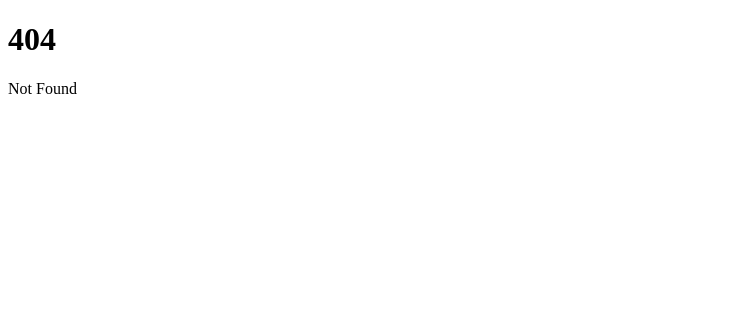
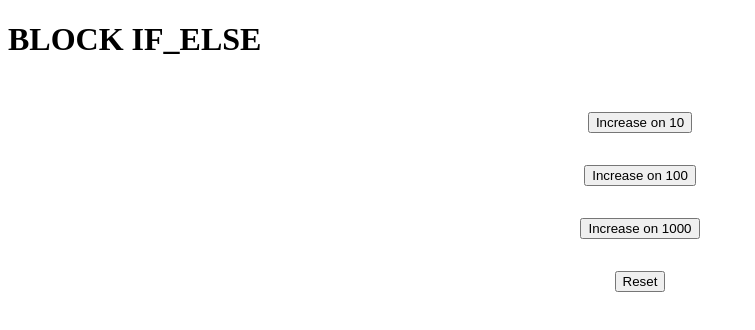
Before and after one commit to Waldemar-00/svelte_5, a SvelteKit app in the folder myapp/: page /if_else in a window 1280 px wide. Before the commit this address had no page. Shown: the top 330 px of the page, without its empty margins (0-755 px from the left). Built offline with nearby package versions, Linux system fonts and the light colour scheme.

Commit message:
IF-ELSE construction.

```diff
--- /dev/null
+++ b/myapp/src/routes/if_else/+page.svelte
@@ -0,0 +1,46 @@
+
+<script lang='ts'>
+    let a = $state(0)
+    function increaseOn(amount: number | 'reset') {
+        if(amount === 'reset') a = 0
+        else a = a + amount
+    }
+</script>
+<h1>BLOCK IF_ELSE</h1>
+
+<h2>
+    {#if a >= 1000}
+        The 'a' more then 1000
+    {:else if a >= 100}
+        The 'a' more then 100
+    {:else if a >= 10}
+         The 'a' more then 10
+    {/if}
+</h2>
+
+<div>
+
+    <button onclick={() => increaseOn(10)}>
+        Increase on 10
+    </button>
+    <button onclick={() => increaseOn(100)}>
+        Increase on 100
+    </button>
+    <button onclick={() => increaseOn(1000)}>
+        Increase on 1000
+    </button>
+    <button onclick={() => increaseOn('reset')}>
+        Reset
+    </button>
+</div>
+
+<style>
+    div {
+        display: flex;
+        flex-direction: column;
+        justify-content: center;
+        align-items: center;
+        gap: 2rem;
+        padding: 2rem;
+    }
+</style>
```
